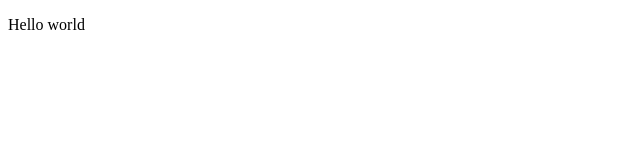
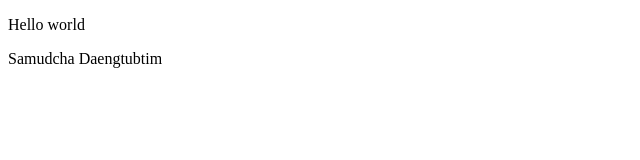
Before and after one commit to plaisamudcha/GithubforDeveloper, a plain HTML site: page index.html in a window 1280 px wide. Shown: the whole page, without its empty margins (0-640 px from the left). Drawn offline with Linux system fonts and the light colour scheme.

Commit message:
Update index.html
Add my name

```diff
--- a/index.html
+++ b/index.html
@@ -7,5 +7,6 @@
   </head>
   <body>
     <p>Hello world</p>
+    <p>Samudcha Daengtubtim</p>
   </body>
 </html>
```
